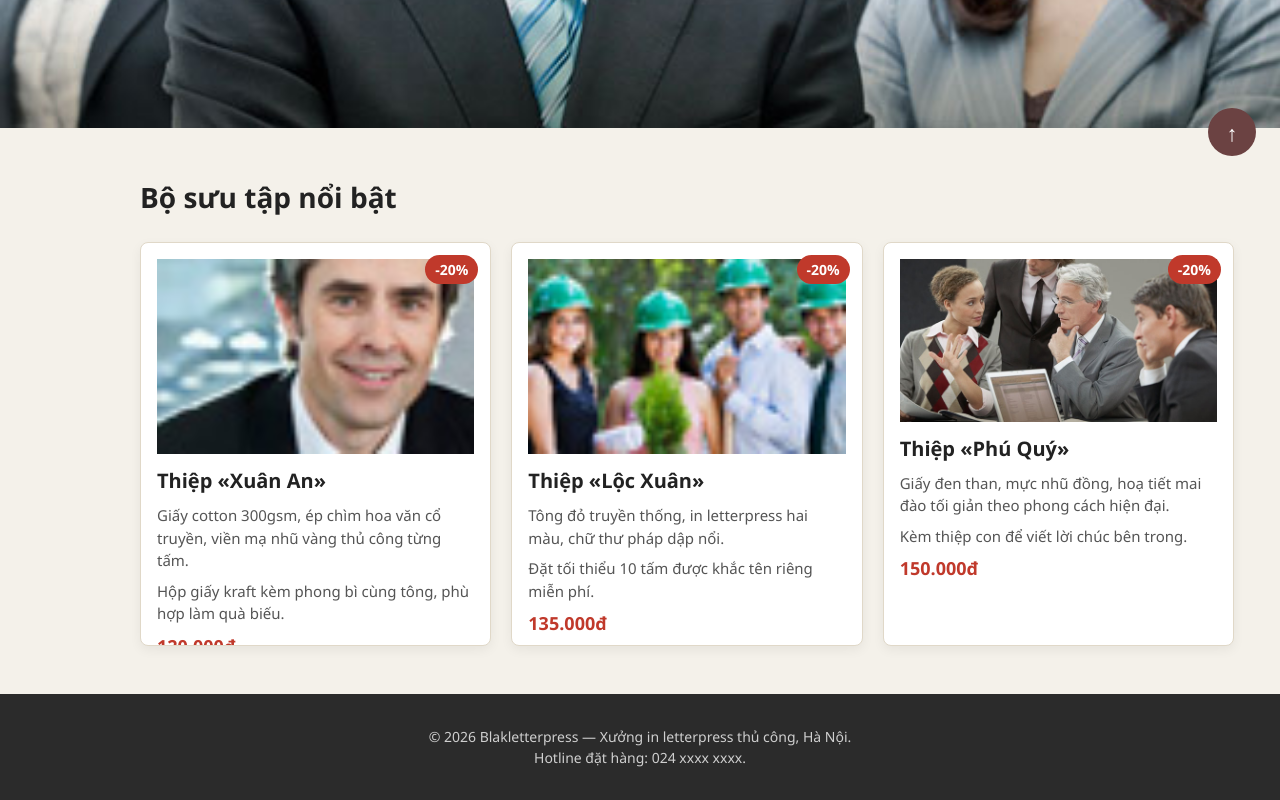
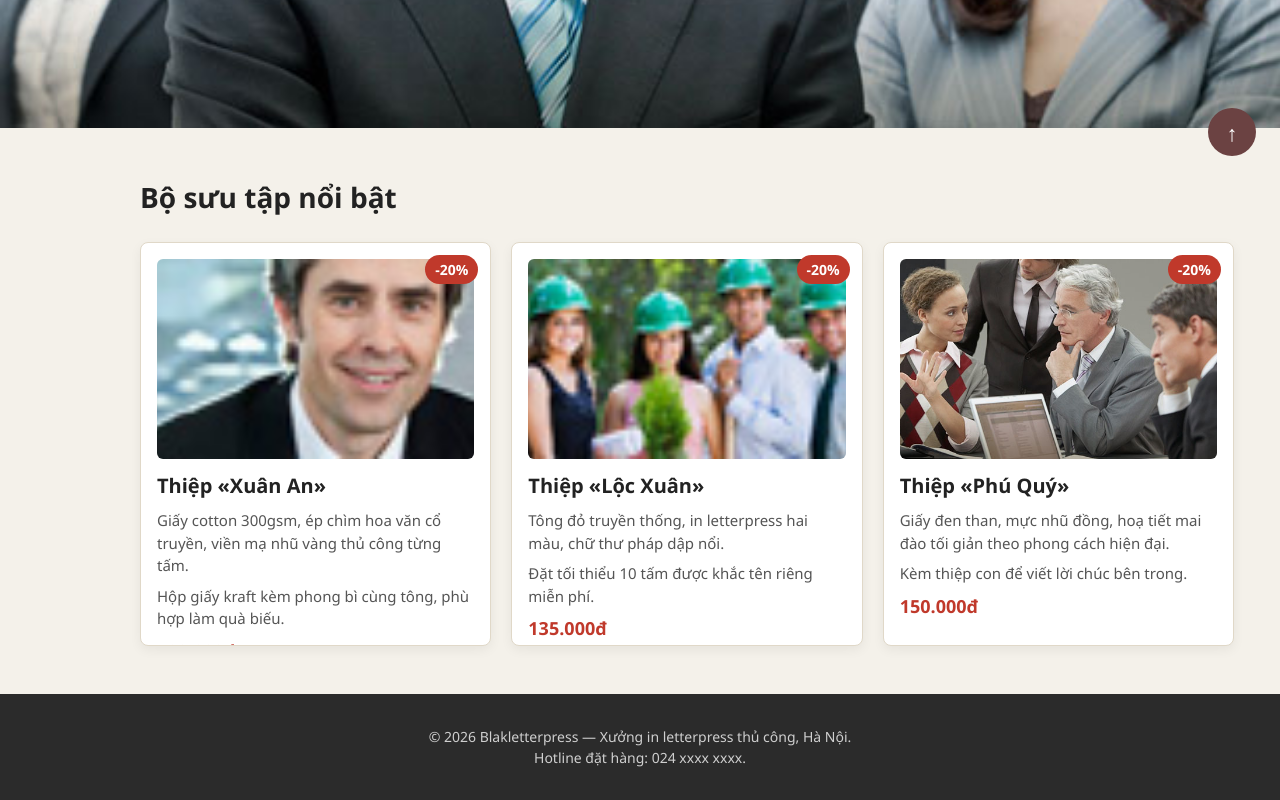
Before and after one commit to lqdung24/cn_web, a plain HTML site: page b3/Bai-tap-1-Tim-va-sua-loi-CSS/trang.html in a window 1280 px wide. Shown: the part 620-1420 px from the top of the page. Drawn offline with Linux system fonts and the light colour scheme.

Commit message:
hw3: b1 fix card

```diff
--- a/b3/Bai-tap-1-Tim-va-sua-loi-CSS/style-loi.css
+++ b/b3/Bai-tap-1-Tim-va-sua-loi-CSS/style-loi.css
@@ -158,8 +158,10 @@ a {
 
 .card img {
     width: 100%;
+    height: 200px;
+    border-radius: 6px;
+    object-fit: cover;
     display: block;
-    object-fit: cover;
 }
 
 .card-body h3 {
@@ -174,9 +176,17 @@ a {
 }
 
 .card-body .price {
-	color: #c0392b;
+	/* color: #c0392b;
 	font-weight: bold;
-	font-size: 18px;
+	font-size: 18px; */
+
+        position: absolute;
+    bottom: 20;
+    left: 20;
+
+    color: #c0392b;
+    font-weight: bold;
+    font-size: 18px;
 }
 
 /* ===== Nút lên đầu trang ===== */
```
